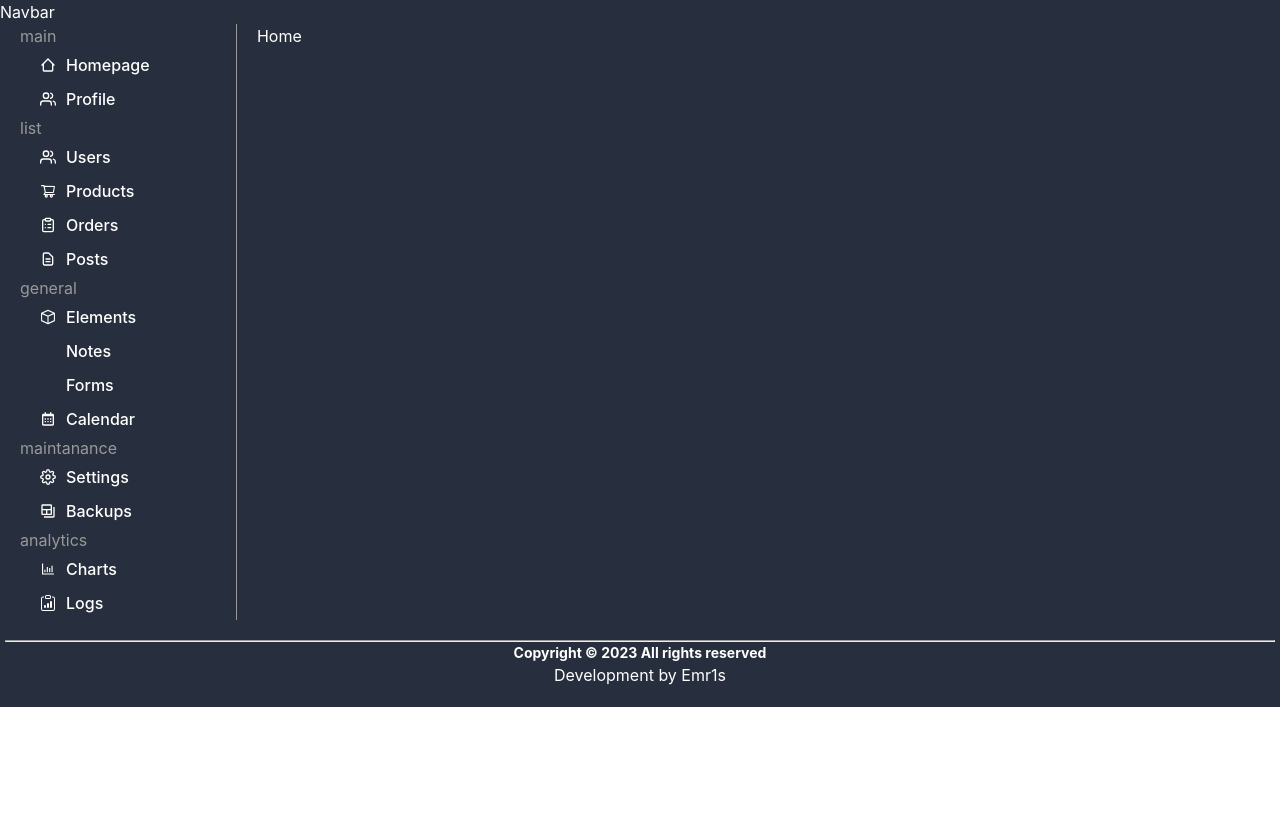
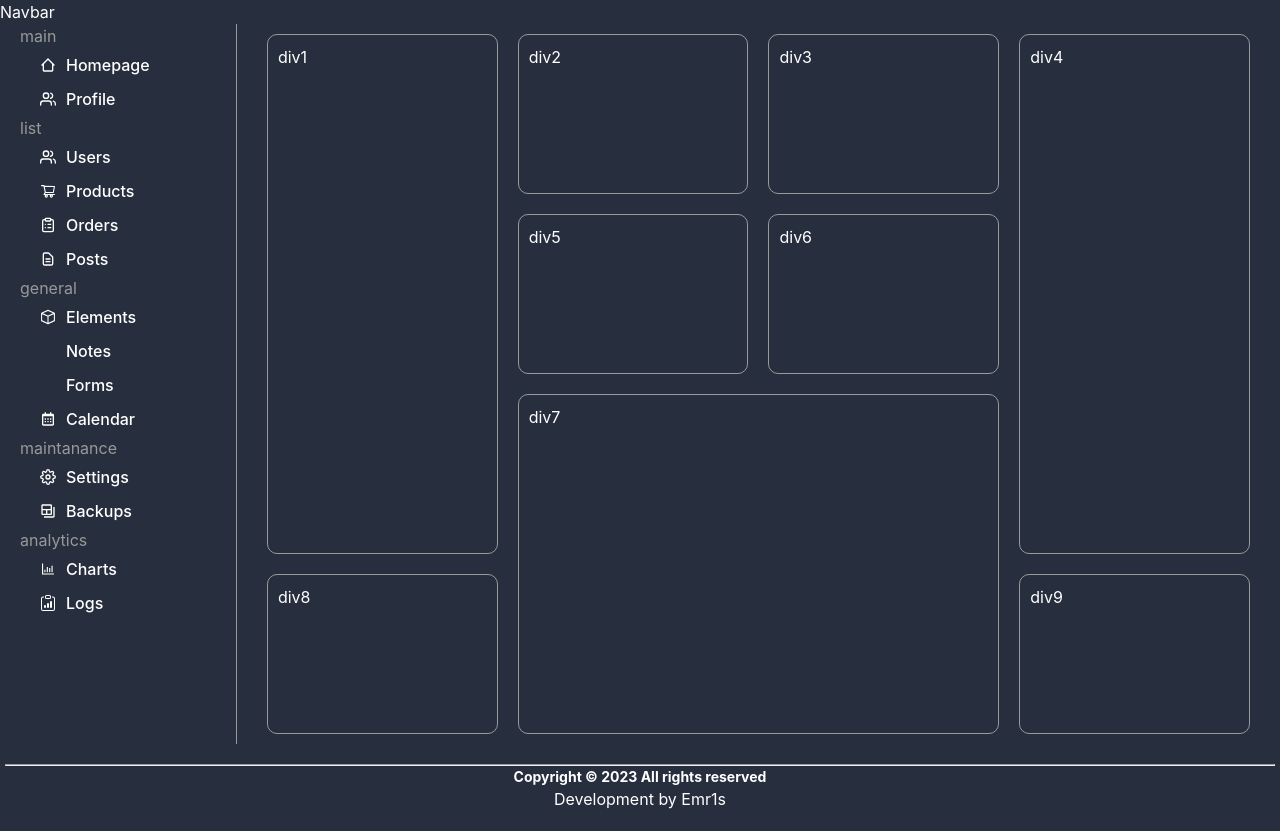
Before and after one commit to Emr1s/React-Admin-Dashboard, a React (Vite) app: page / in a window 1280 px wide. Before the commit the page ends 800 px from the top, so only its background shows below. Built offline with nearby package versions, Linux system fonts and the light colour scheme; some icons are missing.

Commit message:
created grid homepage

```diff
--- a/src/pages/Home/Home.jsx
+++ b/src/pages/Home/Home.jsx
@@ -3,7 +3,17 @@ import './Home.scss'
 
 const Home = () => {
   return (
-    <div>Home</div>
+    <div className='home'>
+        <div className="div div1">div1</div>
+        <div className="div div2">div2</div>
+        <div className="div div3">div3</div>
+        <div className="div div4">div4</div>
+        <div className="div div5">div5</div>
+        <div className="div div6">div6</div>
+        <div className="div div7">div7</div>
+        <div className="div div8">div8</div>
+        <div className="div div9">div9</div>
+    </div>
   )
 }
 
--- a/src/pages/Home/Home.scss
+++ b/src/pages/Home/Home.scss
@@ -0,0 +1,23 @@
+.home{
+    display: grid;
+    grid-template-columns: repeat(4, 1fr);
+    grid-auto-rows: minmax(180px, auto);
+    .div{
+        border: 1px solid #999;
+        padding: 10px;
+        margin: 10px;
+        border-radius: 10px;
+    }
+    .div1{
+        grid-column: span 1;
+        grid-row: span 3;
+    }
+    .div4{
+        grid-column: span 1;
+        grid-row: span 3;
+    }
+    .div7{
+        grid-column: span 2;
+        grid-row: span 2;
+    }
+}
```
